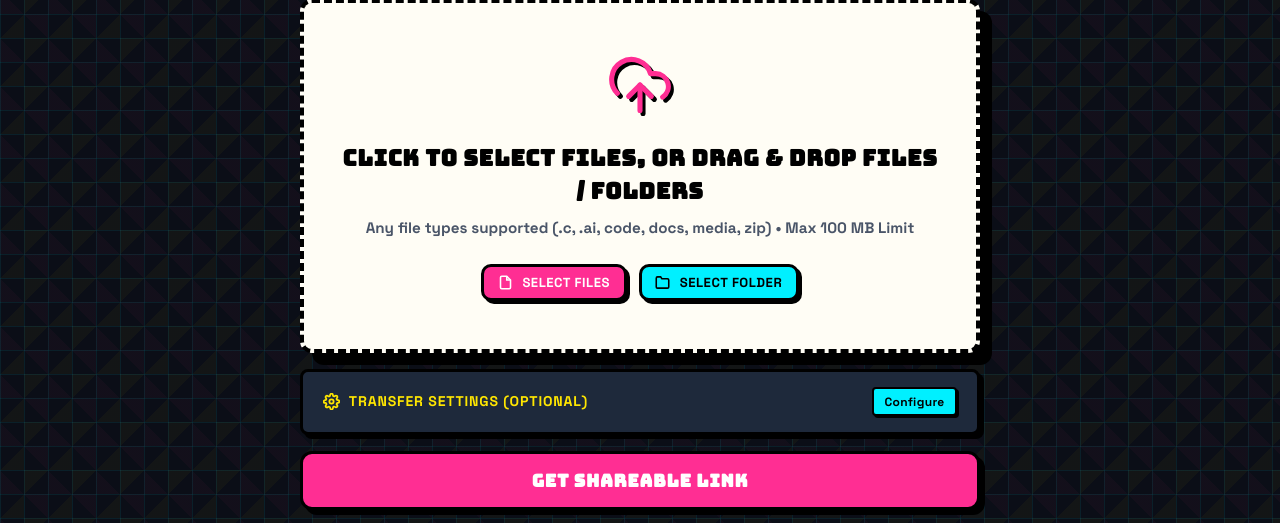
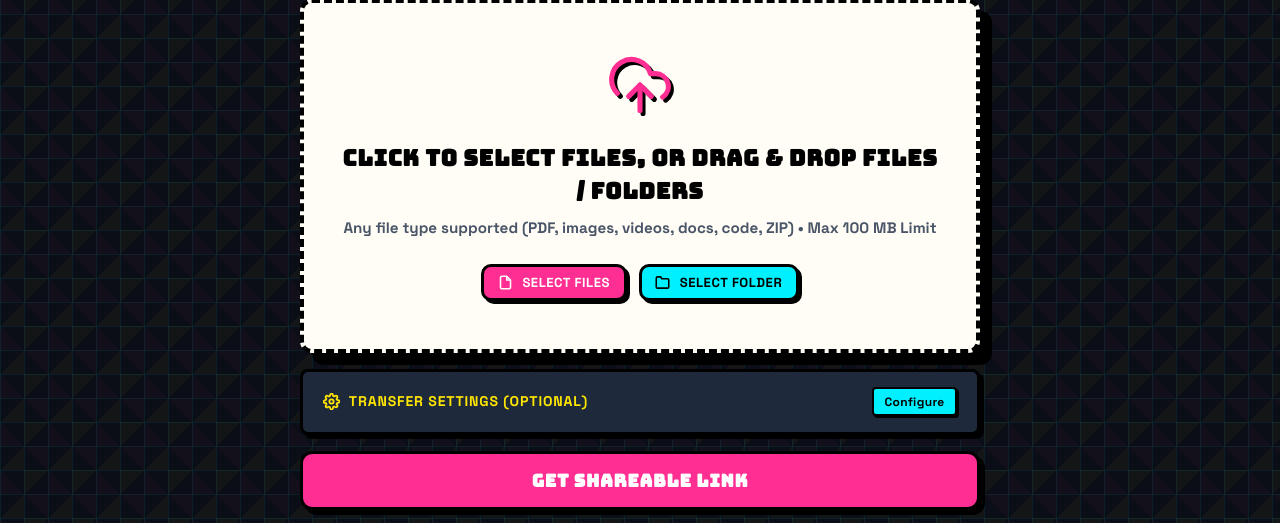
Before and after one commit to Deeptanil/FileGuard, a Flask app: page / in a window 1280 px wide. Shown: the part 802-1325 px from the top of the page. Run offline with Flask 3, Linux system fonts and the light colour scheme; data that the repository does not hold is empty; some libraries are stand-ins or nearby versions.

Commit message:
copy: replace niche extension examples with common formats in dropzone hints

```diff
--- a/app/templates/index.html
+++ b/app/templates/index.html
@@ -127,7 +127,7 @@
 
             <h3 class="dropzone-title">Click to select files, or drag &amp; drop files / folders</h3>
             <p class="dropzone-hint">
-              Any file types supported (.c, .ai, code, docs, media, zip) &bull; Max 100 MB Limit
+              Any file type supported (PDF, images, videos, docs, code, ZIP) &bull; Max 100 MB Limit
             </p>
 
             <div style="display: flex; justify-content: center; gap: 0.75rem; flex-wrap: wrap; margin-top: 0.5rem;">
@@ -183,7 +183,7 @@
             <label for="paste-title-input" style="display: block; font-size: 0.72rem; font-family: var(--font-pixel); color: #000000; margin-bottom: 0.35rem; text-transform: uppercase; font-weight: 800;">
               Snippet Title or Filename (Optional)
             </label>
-            <input type="text" id="paste-title-input" class="form-control" placeholder="e.g. notes.txt, code.c, snippet.txt" style="background: #FFFFFF; color: #000000; border: 3px solid #000000; padding: 0.65rem 0.85rem; font-family: var(--font-mono); font-size: 0.85rem; width: 100%; border-radius: 4px; box-shadow: 2px 2px 0px #000000; box-sizing: border-box;">
+            <input type="text" id="paste-title-input" class="form-control" placeholder="e.g. notes.txt, snippet.py, memo.txt" style="background: #FFFFFF; color: #000000; border: 3px solid #000000; padding: 0.65rem 0.85rem; font-family: var(--font-mono); font-size: 0.85rem; width: 100%; border-radius: 4px; box-shadow: 2px 2px 0px #000000; box-sizing: border-box;">
           </div>
           <div>
             <textarea id="paste-textarea" rows="8" placeholder="Type or paste your text here (code, notes, keys, logs, text snippets)..." style="width: 100%; min-height: 190px; max-height: 450px; resize: vertical; font-family: var(--font-mono); font-size: 0.88rem; background: #FFFFFF; color: #000000; border: 3px solid #000000; border-radius: 6px; padding: 0.85rem; box-shadow: inset 2px 2px 0px rgba(0,0,0,0.08), 3px 3px 0px #000000; line-height: 1.5; box-sizing: border-box;"></textarea>
--- a/app/templates/upload.html
+++ b/app/templates/upload.html
@@ -41,7 +41,7 @@
 
           <h3 class="dropzone-title">Click to select files, or drag &amp; drop files / folders</h3>
           <p class="dropzone-hint">
-            Any file types supported (.c, .ai, code, docs, media, zip) &bull; Max 100 MB Limit
+            Any file type supported (PDF, images, videos, docs, code, ZIP) &bull; Max 100 MB Limit
           </p>
 
           <div style="display: flex; justify-content: center; gap: 0.75rem; flex-wrap: wrap; margin-top: 0.5rem;">
@@ -97,7 +97,7 @@
           <label for="paste-title-input" style="display: block; font-size: 0.72rem; font-family: var(--font-pixel); color: #000000; margin-bottom: 0.35rem; text-transform: uppercase; font-weight: 800;">
             Snippet Title or Filename (Optional)
           </label>
-          <input type="text" id="paste-title-input" class="form-control" placeholder="e.g. notes.txt, code.c, snippet.txt" style="background: #FFFFFF; color: #000000; border: 3px solid #000000; padding: 0.65rem 0.85rem; font-family: var(--font-mono); font-size: 0.85rem; width: 100%; border-radius: 4px; box-shadow: 2px 2px 0px #000000; box-sizing: border-box;">
+          <input type="text" id="paste-title-input" class="form-control" placeholder="e.g. notes.txt, snippet.py, memo.txt" style="background: #FFFFFF; color: #000000; border: 3px solid #000000; padding: 0.65rem 0.85rem; font-family: var(--font-mono); font-size: 0.85rem; width: 100%; border-radius: 4px; box-shadow: 2px 2px 0px #000000; box-sizing: border-box;">
         </div>
         <div>
           <textarea id="paste-textarea" rows="8" placeholder="Type or paste your text here (code, notes, keys, logs, text snippets)..." style="width: 100%; min-height: 190px; max-height: 450px; resize: vertical; font-family: var(--font-mono); font-size: 0.88rem; background: #FFFFFF; color: #000000; border: 3px solid #000000; border-radius: 6px; padding: 0.85rem; box-shadow: inset 2px 2px 0px rgba(0,0,0,0.08), 3px 3px 0px #000000; line-height: 1.5; box-sizing: border-box;"></textarea>
```
